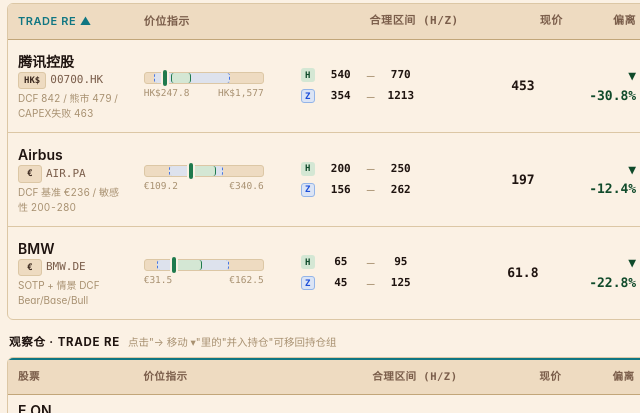
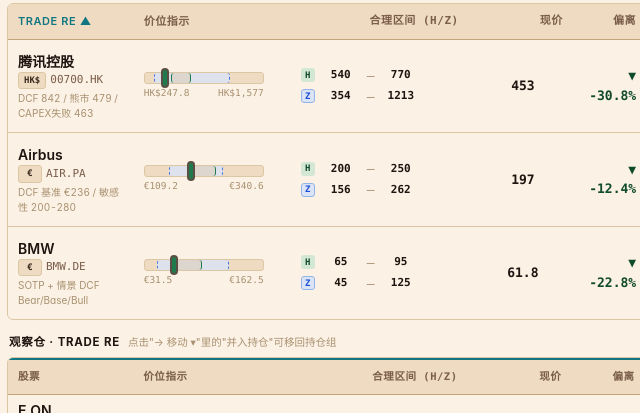
Before and after one commit to xucao2023-cell/stock-tracker, a plain HTML site: page index.html in a window 1280 px wide. Shown: the part 349-762 px from the top of the page, 11-651 px from the left. Drawn offline with Linux system fonts and the light colour scheme.

Commit message:
ui: 亮色主题 bar H 套中性灰 + marker 边框深棕灰
亮色主题下：
- .bar-zone 背景从浅绿（--pos-bg）改为中性灰（#dcd6cf），边框仍保留绿色编码
- .bar-marker box-shadow 从 --bg 改为深棕灰（#5a4f42），让指示块在米色底上更醒目

暗色主题保持原状（用户没要求改）。H 套的色相编码转移到边框线上，
色块本身去饱和：色块 = 区间范围（中性），边框 = hermes 套（绿），marker = 现价状态。

```diff
--- a/index.html
+++ b/index.html
@@ -27,6 +27,9 @@
     --pos-bg:#d4e7d4;
     --pos-text:#0f4a2a;
 
+    --bar-zone-h:#dcd6cf;        /* bar H 套中性灰（亮色专用） */
+    --marker-border-light:#5a4f42;  /* marker 边框深棕灰（亮色专用） */
+
     --neg:#a31e3d;
     --neg-bg:#f0d4d4;
     --neg-text:#660812;
@@ -404,10 +407,19 @@
     background:var(--muted-2);border-radius:2px;
     box-shadow:0 0 0 2px var(--bg);
   }
+  /* 亮色主题：marker 边框用深棕灰，让指示块在米色底上更醒目 */
+  [data-theme="light"] .bar-marker{
+    box-shadow:0 0 0 2px var(--marker-border-light);
+  }
   .bar-marker.pos{background:var(--pos);}
   .bar-marker.neg{background:var(--neg);}
   .bar-marker.severe_pos{background:var(--neg);box-shadow:0 0 0 2px var(--bg),0 0 0 1px var(--pos);}
   .bar-marker.severe_neg{background:var(--neg);box-shadow:0 0 0 2px var(--bg),0 0 0 1px var(--neg);}
+  /* 亮色主题：H 套用中性灰（石灰灰）替代浅绿，让色块本身不带色相 */
+  [data-theme="light"] .bar-zone{
+    background:var(--bar-zone-h);
+    border-left-color:var(--pos);border-right-color:var(--pos);
+  }
   .bar-labels{
     display:flex;justify-content:space-between;font-size:9.5px;color:var(--muted-2);
     font-family:"SF Mono",Consolas,monospace;font-feature-settings:"tnum" 1;
```
